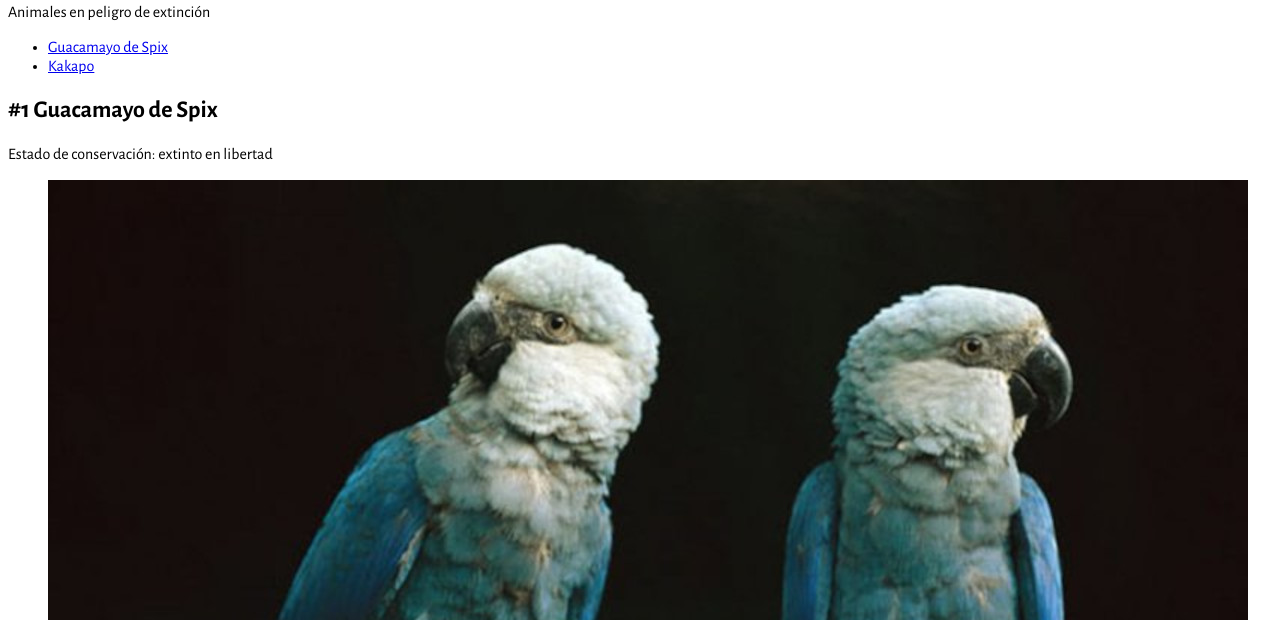
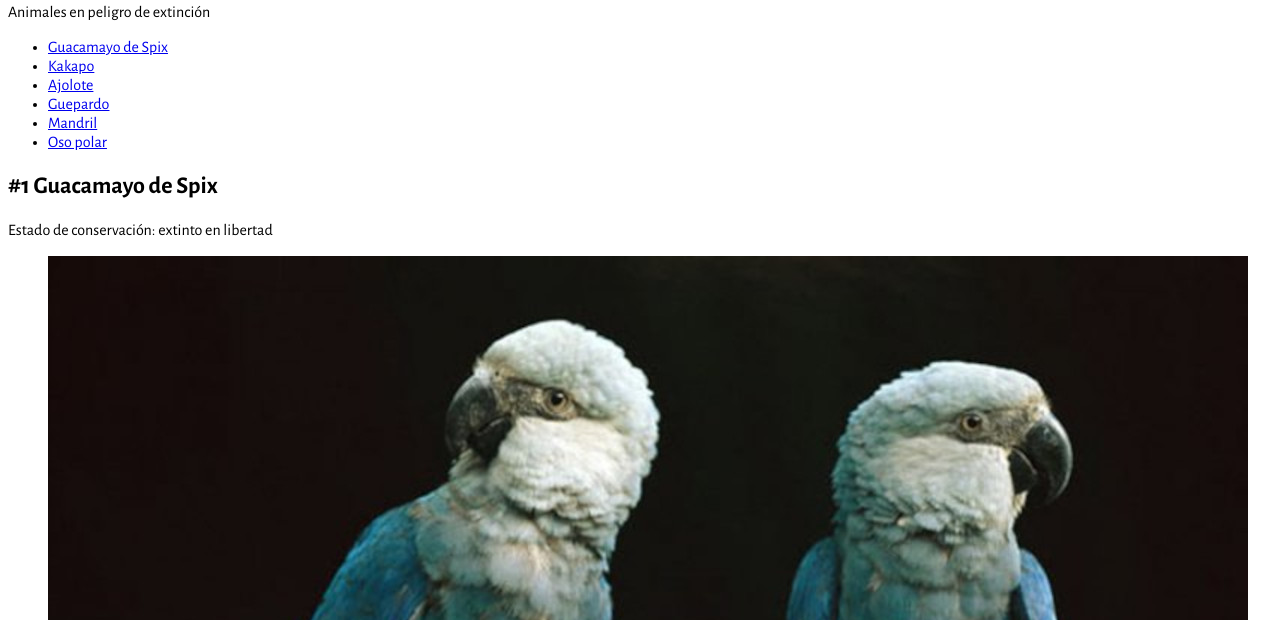
Before and after one commit to DanielRamosAcosta/hyc-pec3, a website: page tema-del-mes.html in a window 1280 px wide. Shown: the part 180-800 px from the top of the page. Drawn offline with nearby package versions, Linux system fonts and the light colour scheme.

Commit message:
finish tema del mes

```diff
--- a/tema-del-mes.html
+++ b/tema-del-mes.html
@@ -43,6 +43,18 @@
                 </li>
                 <li>
                     <a href="#kakapo">Kakapo</a>
+                </li>
+                <li>
+                    <a href="#ajolote">Ajolote</a>
+                </li>
+                <li>
+                    <a href="#guepardo">Guepardo</a>
+                </li>
+                <li>
+                    <a href="#mandril">Mandril</a>
+                </li>
+                <li>
+                    <a href="#oso-polar">Oso polar</a>
                 </li>
             </ul>
         </nav>
@@ -158,7 +170,7 @@
             </div>
             <div class="content">
                 <figure>
-                    <img src="./img/tema-oso-polar.jpg" alt="Un mandril adulto abrazando a una cría con ternura, ambos sentados sobre un tronco en un entorno natural con un fondo difuminado." >
+                    <img src="./img/tema-oso-polar.jpg" alt="Un oso polar caminando sobre una superficie cubierta de nieve y hielo, con su pelaje blanco resaltando en el entorno ártico." >
                     <figcaption>
                         <span>Oso polar</span>
                         <cite>Foto de <a href="https://unsplash.com/es/@hansjurgen007?utm_content=creditCopyText&utm_medium=referral&utm_source=unsplash">Hans-Jurgen Mager</a> en <a href="https://unsplash.com/es/fotos/oso-polar-en-suelo-cubierto-de-nieve-durante-el-dia-bySoVNCijy4?utm_content=creditCopyText&utm_medium=referral&utm_source=unsplash">Unsplash</a></cite>
```
